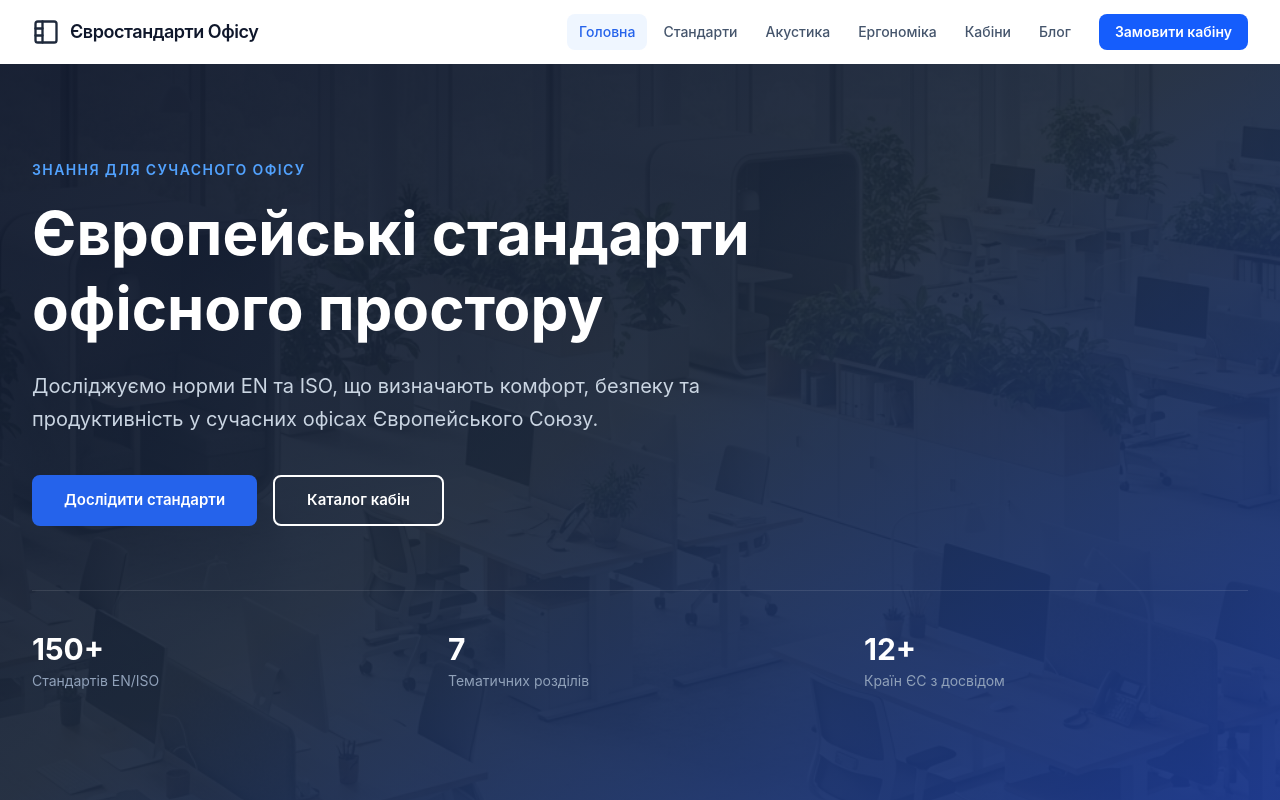
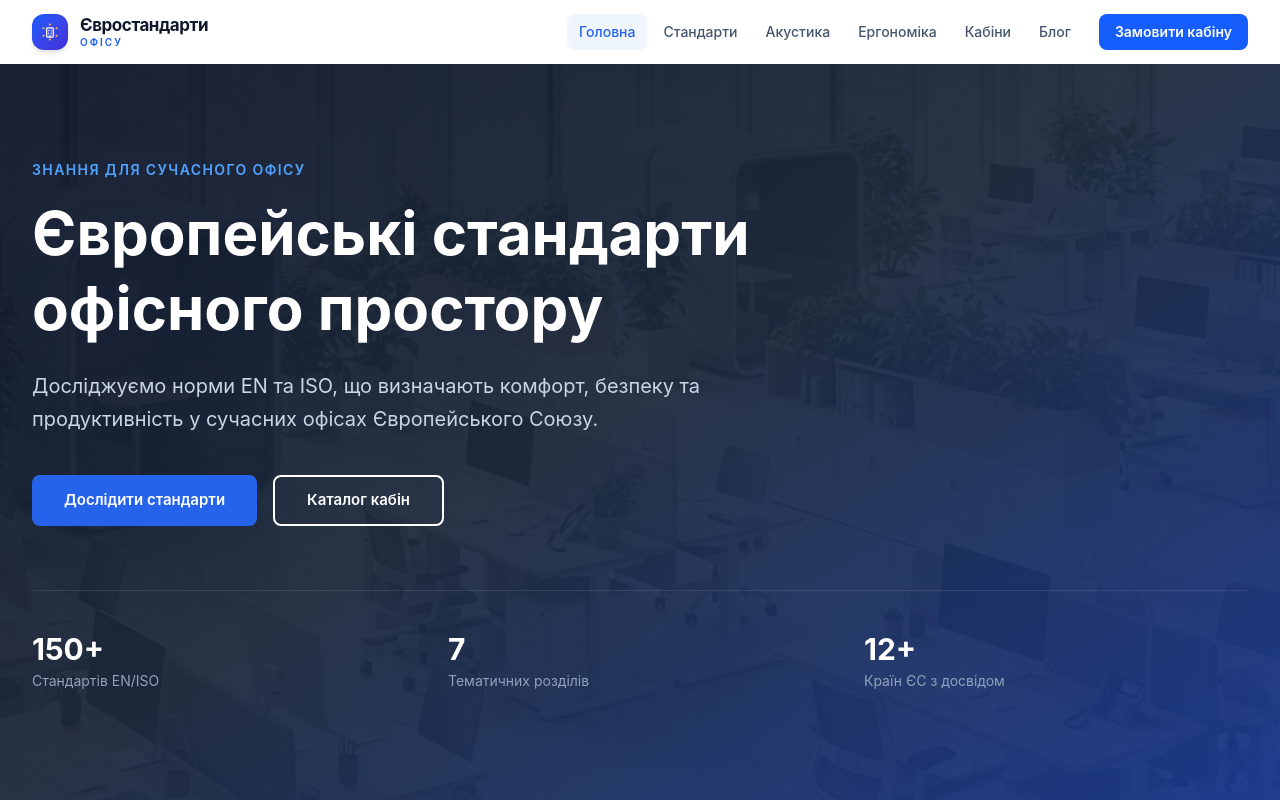
Before and after one commit to sserbin1/european, a Next.js app: page / in a window 1280 px wide. Shown: the top 800 px of the page. Built offline with nearby package versions, Linux system fonts and the light colour scheme.

Commit message:
feat: animated logo with EU stars, office icon, hover glow effect

```diff
--- a/src/components/layout/Header.tsx
+++ b/src/components/layout/Header.tsx
@@ -45,30 +45,59 @@ export default function Header() {
           {/* Logo */}
           <Link
             href="/"
-            className="cursor-pointer flex items-center gap-2.5"
+            className="cursor-pointer group flex items-center gap-3"
             onClick={closeMobileMenu}
           >
+            <div className="relative w-9 h-9 flex items-center justify-center">
+              {/* Animated glow ring on hover */}
+              <div className="absolute inset-0 rounded-xl bg-gradient-to-br from-blue-500 to-indigo-600 opacity-0 group-hover:opacity-100 transition-opacity duration-500 blur-[6px]" />
+              {/* Logo container */}
+              <div className="relative w-9 h-9 rounded-xl bg-gradient-to-br from-blue-600 to-indigo-700 flex items-center justify-center shadow-md group-hover:shadow-lg group-hover:shadow-blue-500/25 transition-all duration-300 group-hover:scale-105">
                 <svg
-              width="28"
-              height="28"
+                  width="20"
+                  height="20"
                   viewBox="0 0 24 24"
                   fill="none"
-              stroke="#1E293B"
-              strokeWidth="2"
-              strokeLinecap="round"
-              strokeLinejoin="round"
+                  className="transition-transform duration-500 group-hover:rotate-[360deg]"
                 >
-              <rect x="3" y="3" width="18" height="18" rx="2" />
-              <path d="M9 3v18" />
-              <path d="M3 9h6" />
-              <path d="M3 15h6" />
+                  {/* EU stars circle */}
+                  {[0, 60, 120, 180, 240, 300].map((angle) => {
+                    const r = 9;
+                    const cx = 12 + r * Math.cos((angle - 90) * Math.PI / 180);
+                    const cy = 12 + r * Math.sin((angle - 90) * Math.PI / 180);
+                    return (
+                      <circle
+                        key={angle}
+                        cx={cx}
+                        cy={cy}
+                        r="1.3"
+                        fill="#FBBF24"
+                        className="transition-all duration-300"
+                      />
+                    );
+                  })}
+                  {/* Building / office icon in center */}
+                  <rect x="8" y="7" width="8" height="11" rx="1" fill="none" stroke="white" strokeWidth="1.5" />
+                  <line x1="10.5" y1="9.5" x2="10.5" y2="11" stroke="white" strokeWidth="1" strokeLinecap="round" />
+                  <line x1="13.5" y1="9.5" x2="13.5" y2="11" stroke="white" strokeWidth="1" strokeLinecap="round" />
+                  <line x1="10.5" y1="13" x2="10.5" y2="14.5" stroke="white" strokeWidth="1" strokeLinecap="round" />
+                  <line x1="13.5" y1="13" x2="13.5" y2="14.5" stroke="white" strokeWidth="1" strokeLinecap="round" />
+                  {/* Door */}
+                  <rect x="10.5" y="15.5" width="3" height="2.5" rx="0.5" fill="white" opacity="0.6" />
                 </svg>
+              </div>
+            </div>
+            <div className="flex flex-col">
               <span
-              className="text-lg font-semibold tracking-tight text-slate-900"
+                className="text-[17px] font-bold tracking-tight text-slate-900 leading-tight"
                 style={{ fontFamily: "var(--font-heading)" }}
               >
-              Євростандарти Офісу
+                Євростандарти
               </span>
+              <span className="text-[10px] font-semibold tracking-[0.2em] uppercase text-blue-600 leading-tight">
+                Офісу
+              </span>
+            </div>
           </Link>
 
           {/* Desktop Nav */}
```
Lines whose indentation alone changed are shown as unchanged.
